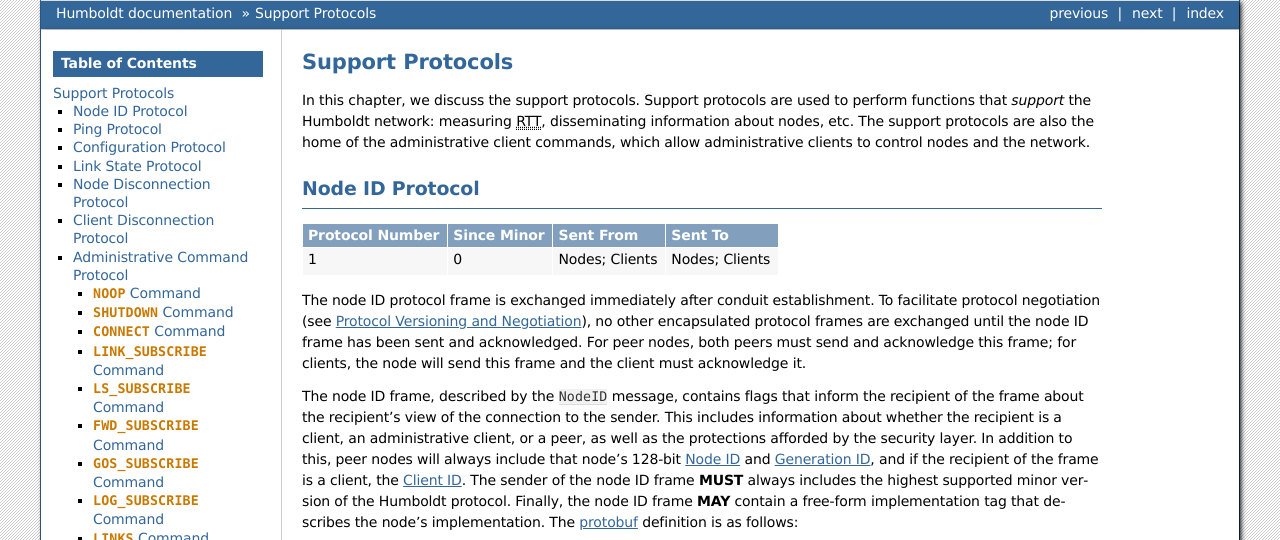
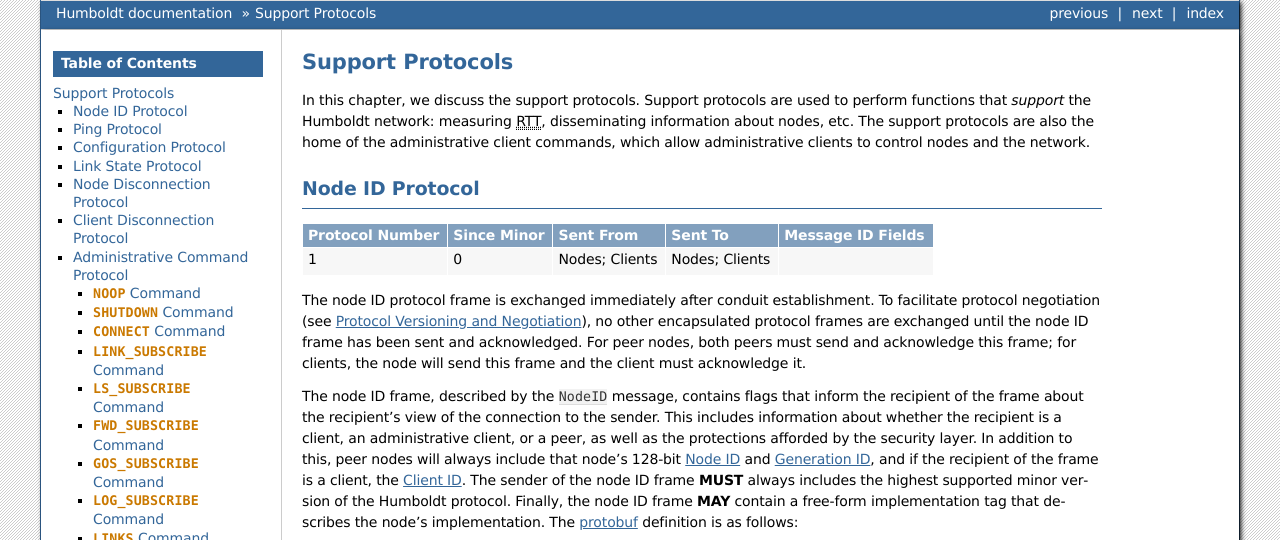
Before and after one commit to hydralang/humboldt-doc, a Sphinx documentation site: the page built from source/support.rst, in a window 1280 px wide and 1400 px high. Shown: the top 540 px of the window. Built offline with Sphinx 7.4.7, drawn with Linux system fonts in a browser that asks for light colours; some of the changed text lies outside the part shown; grey boxes are pictures that could not be loaded.

Commit message:
Summarize message ID fields
This commit enhances the protocol tables to list the fields of the message
that correspond to the message's ID.

```diff
--- a/source/support.rst
+++ b/source/support.rst
@@ -25,10 +25,12 @@
      - Since Minor
      - Sent From
      - Sent To
+     - Message ID Fields
    * - 1
      - 0
      - Nodes; Clients
      - Nodes; Clients
+     -
 
 The node ID protocol frame is exchanged immediately after conduit
 establishment.  To facilitate protocol negotiation (see
@@ -82,10 +84,12 @@
      - Since Minor
      - Sent From
      - Sent To
+     - Message ID Fields
    * - 2
      - 0
      - Nodes; Clients
      - Nodes; Clients
+     - ``timestamp``
 
 The ping protocol frames are exchanged to validate aliveness of
 directly linked peer nodes and to measure the :abbr:`RTT (Round-Trip
@@ -174,10 +178,12 @@
      - Since Minor
      - Sent From
      - Sent To
+     - Message ID Fields
    * - 3
      - 0
      - Nodes; Admin Clients
      - Nodes; Clients
+     - ``timestamp``
 
 The configuration protocol frames are exchanged immediately after
 exchanging node ID information.  They are also exchanged, in a
@@ -247,10 +253,12 @@
      - Since Minor
      - Sent From
      - Sent To
+     - Message ID Fields
    * - 10
      - 0
      - Nodes
      - Nodes; Admin Clients
+     - ``sequence``, ``id``, ``generation``
 
 .. sidebar:: Debouncing
 
@@ -357,10 +365,12 @@
      - Since Minor
      - Sent From
      - Sent To
+     - Message ID Fields
    * - 15
      - 0
      - Nodes; Admin Clients
      - Nodes
+     - ``id``, ``generation``, ``sequence``
 
 There are times when a node must be forcibly disconnected from a
 Humboldt network.  The node disconnection protocol provides a means
@@ -419,10 +429,12 @@
      - Since Minor
      - Sent From
      - Sent To
+     - Message ID Fields
    * - 16
      - 0
      - Nodes; Admin Clients
      - Nodes
+     - ``source``, ``id``
 
 The client disconnection protocol is analogous to the
 :ref:`node-disconnect-proto`, but meant for clients.  Since a client
@@ -473,10 +485,12 @@
      - Since Minor
      - Sent From
      - Sent To
+     - Message ID Fields
    * - 20
      - 0
      - Admin Clients
      - Nodes
+     - ``id``
 
 The administrative command protocol provides a means of administrating
 a single Humboldt node.  Administrative clients may use this protocol
@@ -740,10 +754,12 @@
      - Since Minor
      - Sent From
      - Sent To
+     - Message ID Fields
    * - 21
      - 0
      - Nodes
      - Admin Clients
+     - ``id``
 
 The :ref:`link-subscribe-cmd` subscribes an administrative client to
 changes in the node's links.  This subscription delivers messages to
@@ -785,10 +801,12 @@
      - Since Minor
      - Sent From
      - Sent To
+     - Message ID Fields
    * - 22
      - 0
      - Nodes
      - Admin Clients
+     - ``id``
 
 The :ref:`fwd-subscribe-cmd` subscribes an administrative client to
 changes in the node's forwarding table.  This subscription delivers
@@ -827,10 +845,12 @@
      - Since Minor
      - Sent From
      - Sent To
+     - Message ID Fields
    * - 23
      - 0
      - Nodes
      - Admin Clients
+     - ``id``
 
 The :ref:`gos-subscribe-cmd` subscribes an administrative client to
 gossip about other peers.  Each time the node learns about a peer
@@ -869,10 +889,12 @@
      - Since Minor
      - Sent From
      - Sent To
+     - Message ID Fields
    * - 24
      - 0
      - Nodes
      - Admin Clients
+     - ``id``
 
 The :ref:`log-subscribe-cmd` subscribes an administrative client to
 log messages.  This provides the administrator of a Humboldt node
```
Also changed, not shown: source/tables.rst (+13 -0 lines).
